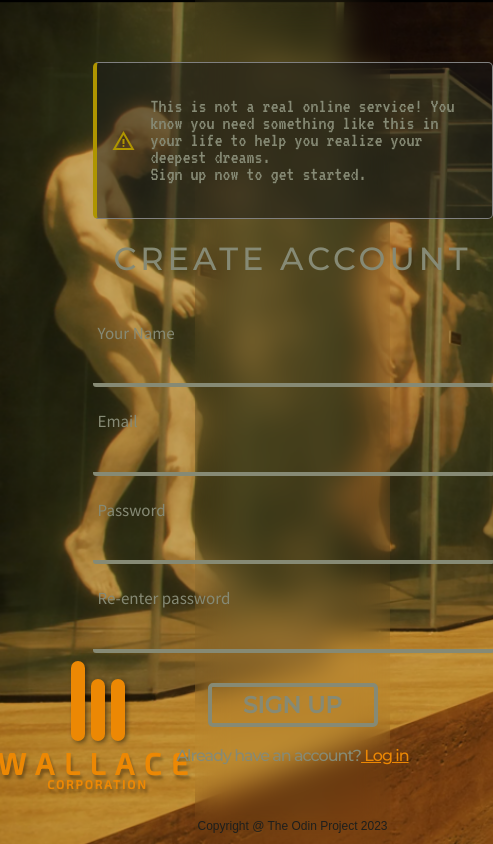
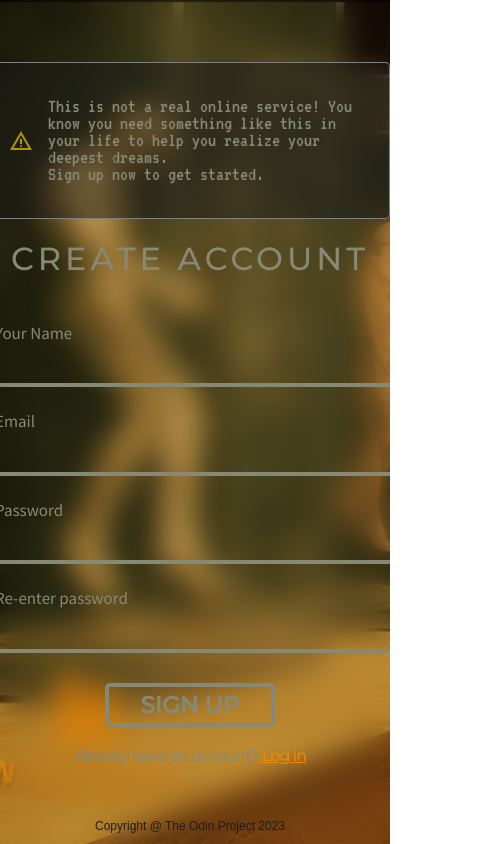
Before and after one commit to temka1007/sign-up-project, a plain HTML site: page index.html in a window 390 px wide. Shown: the whole page, 493 px wide, since content can reach past the window. Drawn offline with nearby package versions, Linux system fonts and the light colour scheme; a web font is replaced by a local one.

Commit message:
basic responsiveness completed

```diff
--- a/CSS/stylesheet.css
+++ b/CSS/stylesheet.css
@@ -9,25 +9,24 @@
     --main-logo-width: 14px;
     --main-logo-border-radius: calc(var(--main-logo-width)/2);
     --main-font-color: #868a75;
+    --main-width-of-form: 400px;
 }
 
 /*base layouts, background-image*/
 
 body {
     display: flex;
-    flex-direction: row;
+    flex-direction: row-reverse;
     background-image: url(../Images/models.png);
     background-repeat: no-repeat;
     background-size: cover;
-}
-body > div {
-    width: 50vw;
-    height: 100vh;
 }
 
 /* form container */
 
 .form.container {
+    width: max(50vw, 500px);
+    height: 100vh;
     backdrop-filter: blur(15px);
     display: flex;
     justify-content: center;
@@ -44,7 +43,7 @@ form {
     justify-content: center;
     align-items: center;
     flex-direction: column;
-    width: 400px;
+    width: var(--main-width-of-form);
 }
 
 /* Warning box*/
@@ -124,7 +123,7 @@ button:hover {
 }
 form > div > label, input {
     display: flex;
-    width: 390px;
+    width: calc(var(--main-width-of-form) - 10px);
 
 }
 .inside-form {
@@ -157,11 +156,15 @@ a {
 /* logo */
 
 .logo-container {
+    position: absolute;
     display: flex;
     flex-direction: column;
     align-items: center;
+    margin-right: calc(75vw - 90px);
+    bottom: 5%;
 }
 .logo {
+
     position: relative;
     height: 100px;
     width: 80px;
@@ -169,12 +172,6 @@ a {
     justify-content: space-around;
     align-items: flex-end;
     padding: 10px;
-}
-.left-side {
-    display: flex;
-    justify-content: center;
-    align-items: flex-end;
-    padding: 50px;
 }
 .tall {
     width: var(--main-logo-width);
--- a/index.html
+++ b/index.html
@@ -22,7 +22,6 @@
     <title>WALLACE/Sign Up</title>
 </head>
 <body>
-    <div class="left-side">
     <div class="logo-container">
         <div class="logo">
             <div class="tall"></div>
@@ -32,7 +31,7 @@
         <div class="wallace">WALLACE</div>
         <div class="corporation">CORPORATION</div>
     </div>
-    </div>
+
     <div class="form container">
         <div class="border">
             <div class="warning-container">
```
Lines whose indentation alone changed are shown as unchanged.
